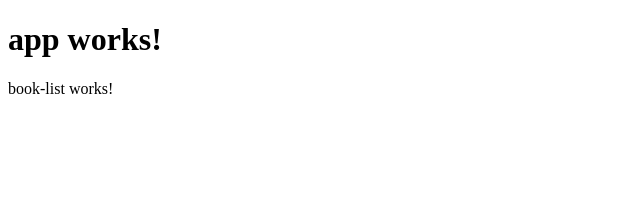
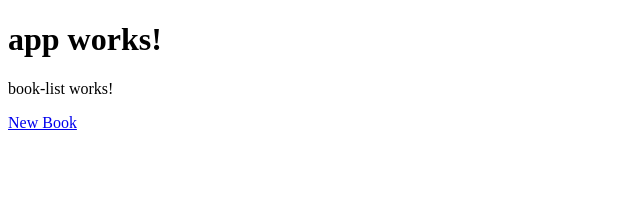
Before and after one commit to hassan-2040/home-library, an Angular app in the folder client/: page / in a window 1280 px wide. Shown: the top 204 px of the page, without its empty margins (0-640 px from the left). Built offline with nearby package versions, Linux system fonts and the light colour scheme; no server answers.

Commit message:
gave new book button and redirection to home after save

```diff
--- a/client/src/app/book-form/book-form.component.ts
+++ b/client/src/app/book-form/book-form.component.ts
@@ -1,4 +1,5 @@
 import { Component, OnInit } from '@angular/core';
+import { Router } from '@angular/router';
 import { Book } from '../book';
 import { BookService } from '../book.service';
 
@@ -11,7 +12,7 @@ export class BookFormComponent implements OnInit {
 
   model = new Book('');
 
-  constructor(private bookService: BookService) { }
+  constructor(private bookService: BookService, private router: Router) { }
 
   ngOnInit() {
   }
@@ -19,7 +20,7 @@ export class BookFormComponent implements OnInit {
   onSubmit() {
     this.bookService
       .save(this.model)
-      .subscribe(response => console.log(response));
+      .subscribe(response => this.router.navigate(['']));
   }
 
 }
--- a/client/src/app/book-list/book-list.component.html
+++ b/client/src/app/book-list/book-list.component.html
@@ -2,6 +2,10 @@
   book-list works!
 </p>
 
+<nav>
+  <a routerLink="/new-book" >New Book</a>
+</nav>
+
 <ul>
   <li *ngFor ="let book of books"> {{ book.name }} </li>
 </ul>
```
Also changed, not shown: 1 other file (tests, documents, lock files or other folders).
